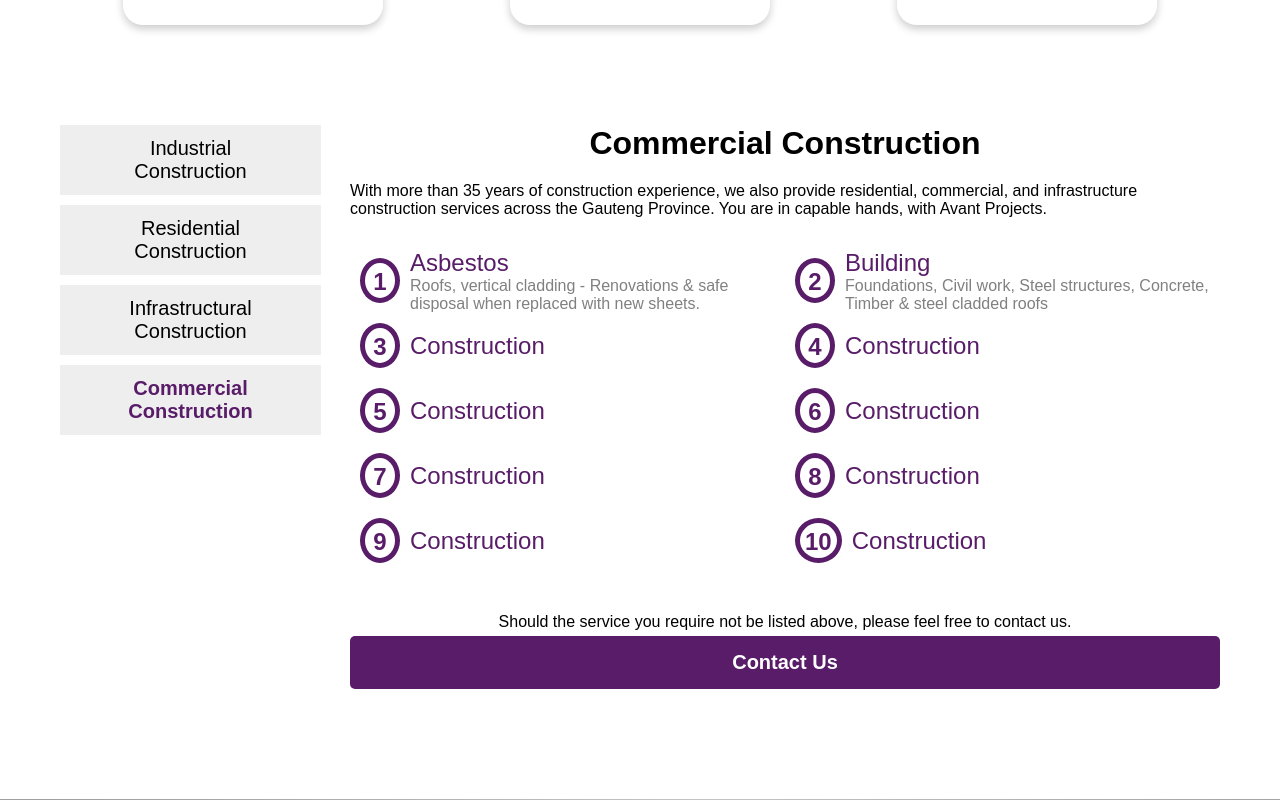
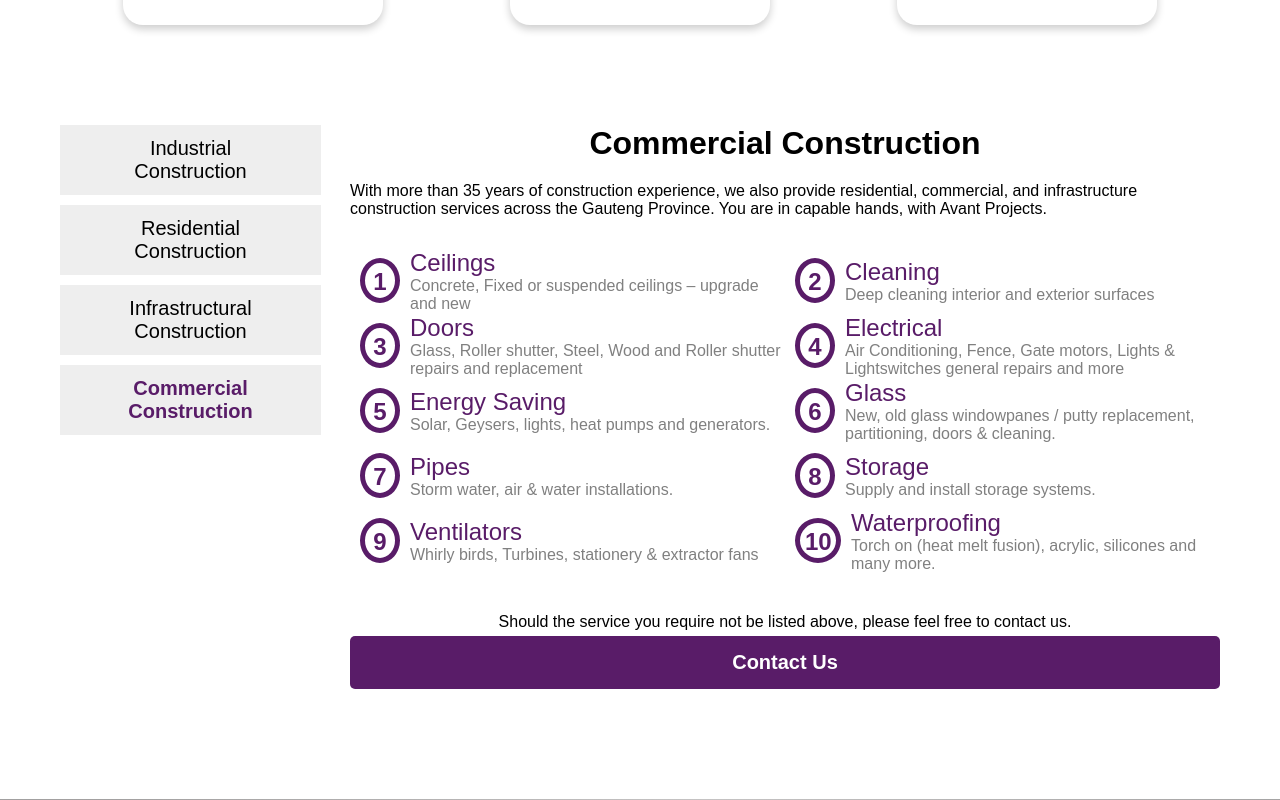
Before and after one commit to DiksonIvySon/Avant-Projects, a React (Vite) app in the folder AvantProjects/: page /services in a window 1280 px wide. Both pictures are taken after a click on the button "Commercial Construction". Shown: the part 1735-2535 px from the top of the page. Built offline with nearby package versions, Linux system fonts and the light colour scheme.

Commit message:
Data entry in the services section: Commercial.

```diff
--- a/AvantProjects/src/Components/ServicesList.jsx
+++ b/AvantProjects/src/Components/ServicesList.jsx
@@ -325,71 +325,71 @@ function ServicesList() {
                     <div className='listItem'>
                         <h2 className='listItem-number'>1</h2>
                         <div className='listItem-info'>
-                            <h2>Asbestos</h2>
-                            <p>Roofs, vertical cladding - Renovations & safe disposal when replaced with new sheets.</p>
+                            <h2>Ceilings</h2>
+                            <p>Concrete, Fixed or suspended ceilings – upgrade and new</p>
                         </div>
                     </div>
                     <div className='listItem'>
                         <h2 className='listItem-number'>2</h2>
                         <div className='listItem-info'>
-                            <h2>Building</h2>
-                            <p>Foundations, Civil work, Steel structures, Concrete, Timber & steel cladded roofs</p>
+                            <h2>Cleaning</h2>
+                            <p>Deep cleaning interior and exterior surfaces</p>
                         </div>
                     </div>
                     <div className='listItem'>
                         <h2 className='listItem-number'>3</h2>
                         <div className='listItem-info'>
-                            <h2>Construction</h2>
-                            <p></p>
+                            <h2>Doors</h2>
+                            <p>Glass, Roller shutter, Steel, Wood and Roller shutter repairs and replacement</p>
                         </div>
                     </div>
                     <div className='listItem'>
                         <h2 className='listItem-number'>4</h2>
                         <div className='listItem-info'>
-                            <h2>Construction</h2>
-                            <p></p>
+                            <h2>Electrical</h2>
+                            <p>Air Conditioning, Fence, Gate motors, Lights & Lightswitches general repairs and more </p>
                         </div>
                     </div>
                     <div className='listItem'>
                         <h2 className='listItem-number'>5</h2>
                         <div className='listItem-info'>
-                            <h2>Construction</h2>
-                            <p></p>
+                            <h2>Energy Saving</h2>
+                            <p>Solar, Geysers, lights, heat pumps and generators.</p>
                         </div>
                     </div>
                     <div className='listItem'>
                         <h2 className='listItem-number'>6</h2>
                         <div className='listItem-info'>
-                            <h2>Construction</h2>
-                            <p></p>
+                            <h2>Glass</h2>
+                            <p>New, old glass windowpanes / putty replacement, partitioning, doors & cleaning. </p>
                         </div>
                     </div>
                     <div className='listItem'>
                         <h2 className='listItem-number'>7</h2>
                         <div className='listItem-info'>
-                            <h2>Construction</h2>
-                            <p></p>
+                            <h2>Pipes</h2>
+                            <p>Storm water, air & water installations.</p>
                         </div>
                     </div>
                     <div className='listItem'>
                         <h2 className='listItem-number'>8</h2>
                         <div className='listItem-info'>
-                            <h2>Construction</h2>
-                            <p></p>
+                            <h2>Storage</h2>
+                            <p>Supply and install storage systems.</p>
                         </div>
                     </div>
                     <div className='listItem'>
                         <h2 className='listItem-number'>9</h2>
                         <div className='listItem-info'>
-                            <h2>Construction</h2>
-                            <p></p>
+                            <h2>Ventilators</h2>
+                            <p>Whirly birds, Turbines, stationery & extractor fans</p>
                         </div>
                     </div>
                     <div className='listItem'>
                         <h2 className='listItem-number two-number-listItem'>10</h2>
                         <div className='listItem-info'>
-                            <h2>Construction</h2>
-                            <p></p>
+                            <h2>Waterproofing</h2>
+                            <p>Torch on (heat melt fusion), acrylic, silicones and many more.</p>
                         </div>
                     </div>
                 </div>
```
